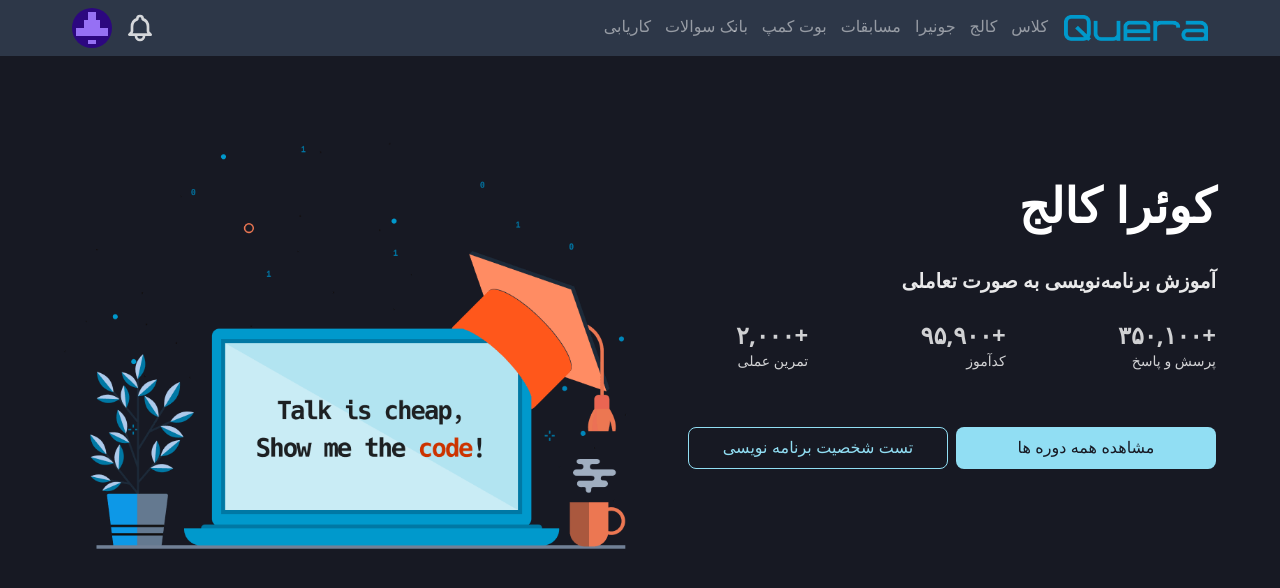
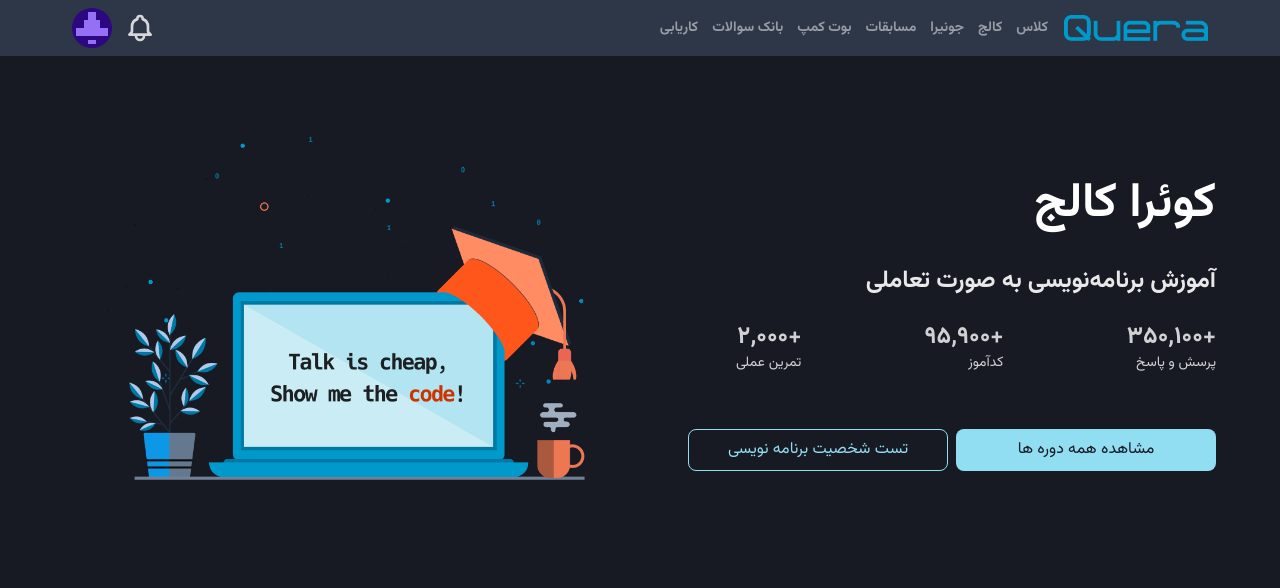
Before and after one commit to al-ire-za/Quera, a website: page index.html in a window 1280 px wide. Drawn offline with Linux system fonts and the light colour scheme.

Commit message:
end section

```diff
--- a/index.html
+++ b/index.html
@@ -4,6 +4,8 @@
         <meta charset="UTF-8">
         <meta name="viewport" content="width=device-width, initial-scale=1.0">
         <link rel="stylesheet" href="./style/output.css">
+        <link href="https://fonts.googleapis.com/css2?family=Vazirmatn:wght@400;700&display=swap" rel="stylesheet">
+
         <title>Quera</title>
     </head>
 
@@ -12,9 +14,9 @@
             <div class="container max-w-[1200px] mx-auto md:px-8 flex justify-between items-center ">
                 <button class="md:hidden text-white">☰</button>
 
-                <div class="flex gap-4">
+                <div class="flex gap-4 justify-center items-center">
                     <img src="./images/logo-quera-heavy.3-1c1287ee3575.png" alt="logo" class="w-24 md:w-36">
-                    <nav class="hidden md:flex text-white/50 gap-3.5 font-vazir ">
+                    <nav class="hidden md:flex text-white/50 gap-3.5 font-vazir font-bold text-sm">
                         <a href="#" class="hover:text-white/80">کلاس</a>
                         <a href="#" class="hover:text-white/80">کالج</a>
                         <a href="#" class="hover:text-white/80">جونیرا</a>
@@ -37,9 +39,9 @@
         <section class="container max-w-[1200px] min-h-[400px] lg:h-[500px] lg:flex-row mx-auto flex flex-col justify-center items-center px-0  md:p-6 ">
             <div class="w-full md:w-11/12 lg:w-1/2 lg:h-full flex flex-col justify-center items-center lg:justify-center lg:items-start">
                 <h1 class="text-5xl font-bold justify-center items-center mb-3 text-white text-center font-vazir">کوئرا کالج</h1>
-                <p class="text-xl text-white/90 mt-6 font-bold w-full text-center lg:text-start">آموزش برنامه‌نویسی به صورت تعاملی</p>
 
-                <div class="flex justify-between mb-8 text-white/80 w-11/12 mt-10 lg:mt-6 lg:w-10/12">
+                <p class="text-2xl text-white/90 mt-6 font-bold w-full text-center lg:text-start font-vazir">آموزش برنامه‌نویسی به صورت تعاملی</p>
+                <div class="flex justify-between mb-8 text-white/80 w-11/12 mt-10 lg:mt-6 lg:w-10/12 font-vazir">
                     <div>
                         <p class="text-2xl font-bold">+۳۵۰,۱۰۰</p>
                         <p class="text-sm">پرسش و پاسخ</p>
@@ -55,13 +57,14 @@
                 </div>
 
                 <div class="lg:flex lg:flex-row lg:w-11/12 lg:mt-6 gap-2 hidden">
-                    <button class="bg-bg-button rounded-lg p-2 text-bg-page font-vazir  hover:bg-sky-300 w-1/2">مشاهده همه دوره ها</button>
-                    <button class="bg-transparent rounded-lg p-2 text-bg-button font-vazir border border-bg-button w-1/2">تست شخصیت برنامه نویسی</button>
+                    <button class="w-1/2 bg-bg-button rounded-lg p-2 text-bg-page font-vazir  hover:bg-sky-300 transition-colors duration-300 ">مشاهده همه دوره ها</button>
+                    <button class="w-1/2 bg-transparent rounded-lg p-2 text-bg-button font-vazir border border-bg-button">تست شخصیت برنامه نویسی</button>
                 </div>
+
             </div>
 
             <div class="w-full md:w-11/12 h-full lg:w-1/2 justify-center">
-                <img src="./images/plp-hero.898f85b0.png" alt=""  class="w-full h-full object-contain">
+                <img src="./images/plp-hero.898f85b0.png" alt=""  class="w-full h-full object-contain lg:h-[380px]">
             </div>
 
             <div class="flex flex-col w-11/12 mt-10 gap-2 lg:hidden">
```
Also changed, not shown: style/output.css.
